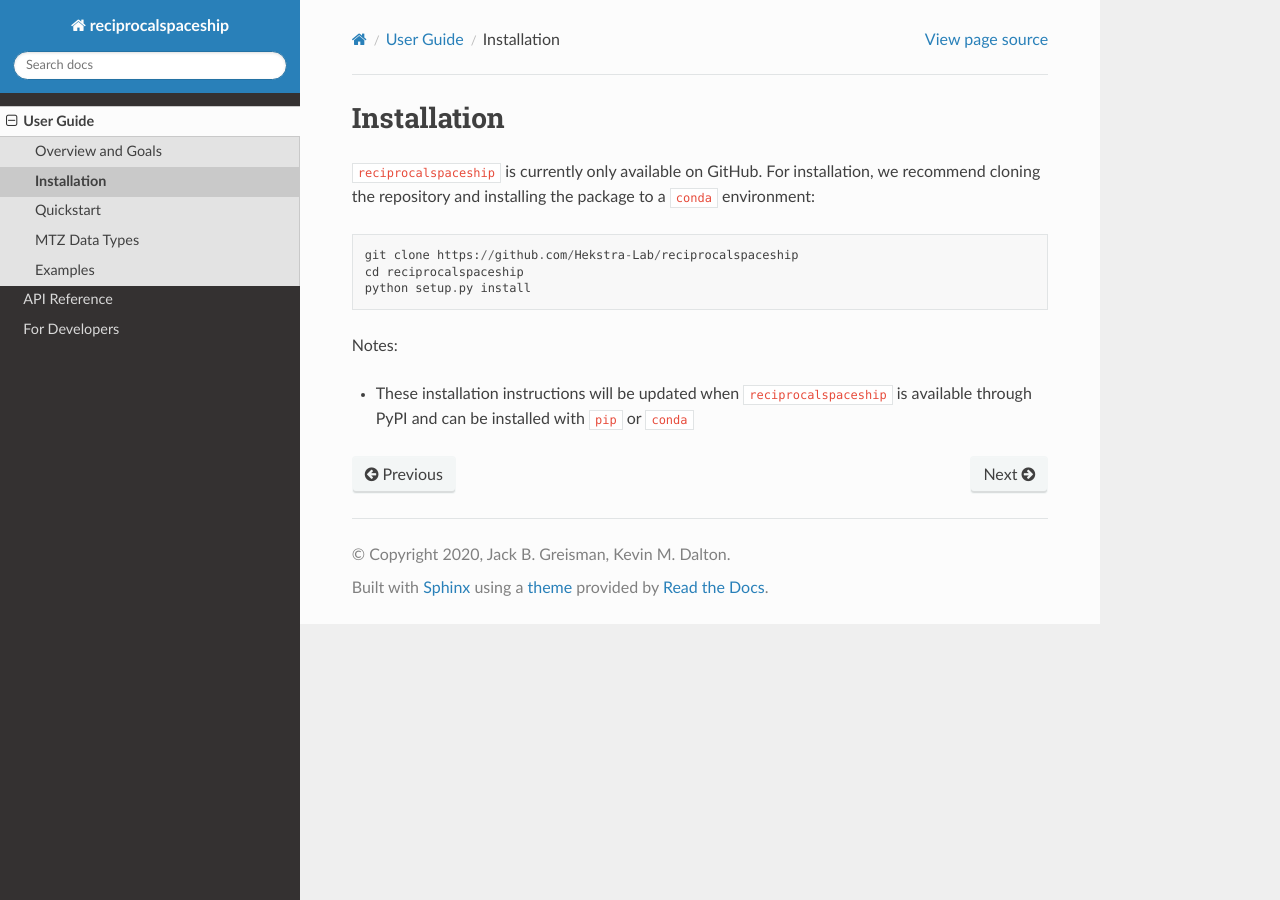
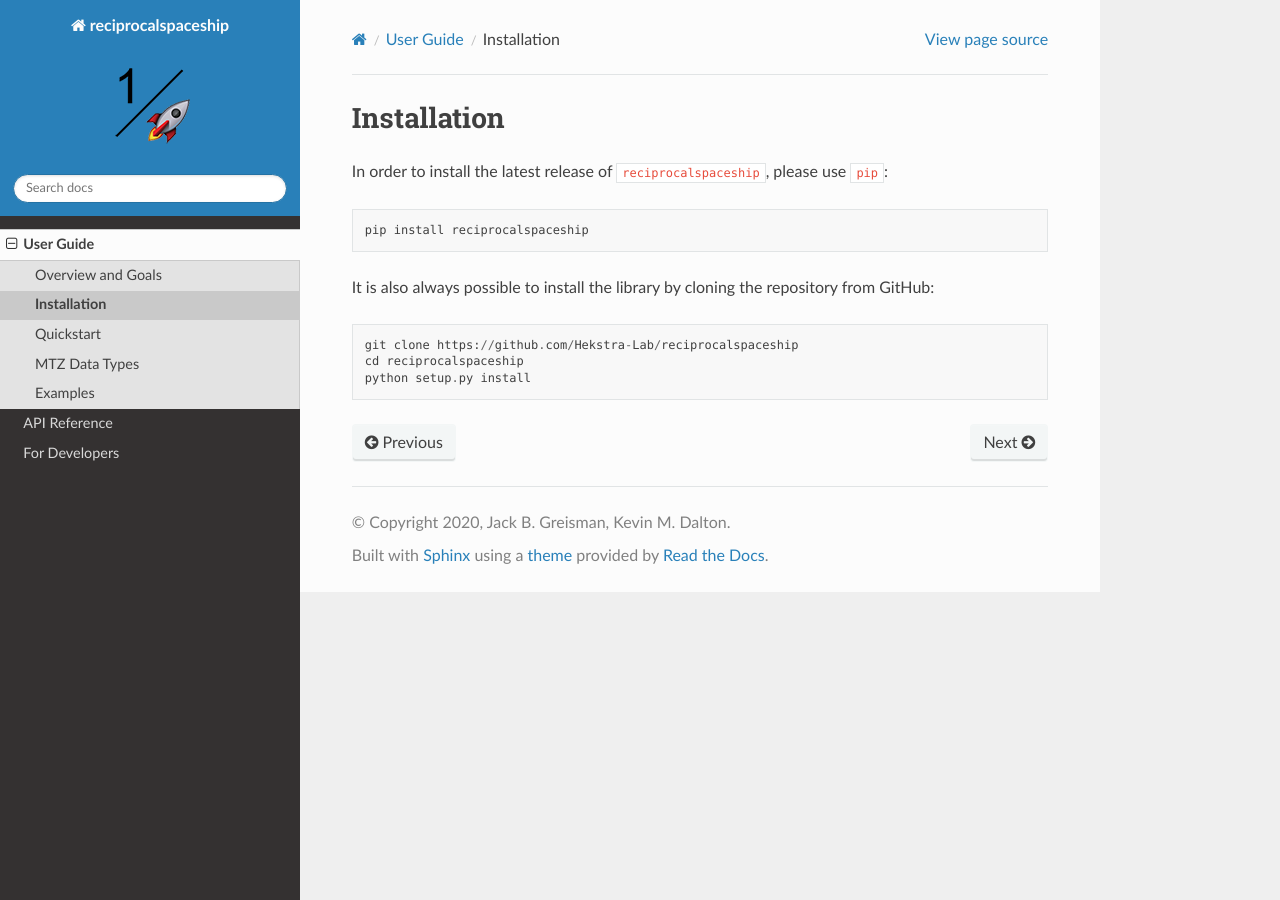
Before and after one commit to rs-station/reciprocalspaceship, a Sphinx documentation site: the page built from docs/userguide/installation.rst, in a window 1280 px wide. Built offline with Sphinx 7.4.7 and the Read the Docs theme 2.0.0, drawn with Linux system fonts in a browser that asks for light colours; the version number could not be read and is left out.

Commit message:
Update documentation (logo and new install instructions)

```diff
--- a/docs/conf.py
+++ b/docs/conf.py
@@ -92,6 +92,12 @@ html_theme = 'sphinx_rtd_theme'
 # so a file named "default.css" will overwrite the builtin "default.css".
 html_static_path = ['_static']
 
+# Add favicon
+html_favicon = 'img/rs-favicon_32x32.png'
+
+# Add
+html_logo = 'img/rs.png'
+
 # -- Resolve links to source code --------------------------------------------
 
 # based on pandas/doc/source/conf.py
--- a/docs/developers/contributing.rst
+++ b/docs/developers/contributing.rst
@@ -1,6 +1,6 @@
 .. _contributing:
 
-Contributing to ``reciprocalspaceship``
+Contributing to ``rs``
 =======================================
 
 We encourage you to file `Issues on GitHub <https://github.com/Hekstra-Lab/reciprocalspaceship/issues>`_ if you run into any problems when using
--- a/docs/developers/documentation.rst
+++ b/docs/developers/documentation.rst
@@ -9,10 +9,9 @@ the ``master`` branch of the repo; however, it is also possible to build it loca
 Dependencies
 ------------
 
-There are a few additional dependencies that can all be installed using ``pip`` or ``conda``::
+There are a few additional dependencies that are needed to build the documentation. These can be installed by running the following command in your cloned (or forked) repository::
 
-  conda install -c conda-forge sphinx sphinx_rtd_theme nbsphinx ipython jupyter
-  pip install sphinx-panels sphinxcontrib-autoprogram
+  pip install -e .[dev]
 
 Local Preview of Documentation
 ------------------------------
--- a/docs/userguide/installation.rst
+++ b/docs/userguide/installation.rst
@@ -3,14 +3,12 @@
 Installation
 ============
 
-``reciprocalspaceship`` is currently only available on GitHub. For installation, we recommend
-cloning the repository and installing the package to a ``conda`` environment::
+In order to install the latest release of ``reciprocalspaceship``, please use ``pip``::
+
+  pip install reciprocalspaceship
+
+It is also always possible to install the library by cloning the repository from GitHub::
 
   git clone https://github.com/Hekstra-Lab/reciprocalspaceship
   cd reciprocalspaceship
   python setup.py install
-
-Notes:
-
-- These installation instructions will be updated when ``reciprocalspaceship`` is available
-  through PyPI and can be installed with ``pip`` or ``conda``
```
Also changed, not shown: docs/img/rs-favicon_32x32.png (added), docs/img/rs.png (added).
